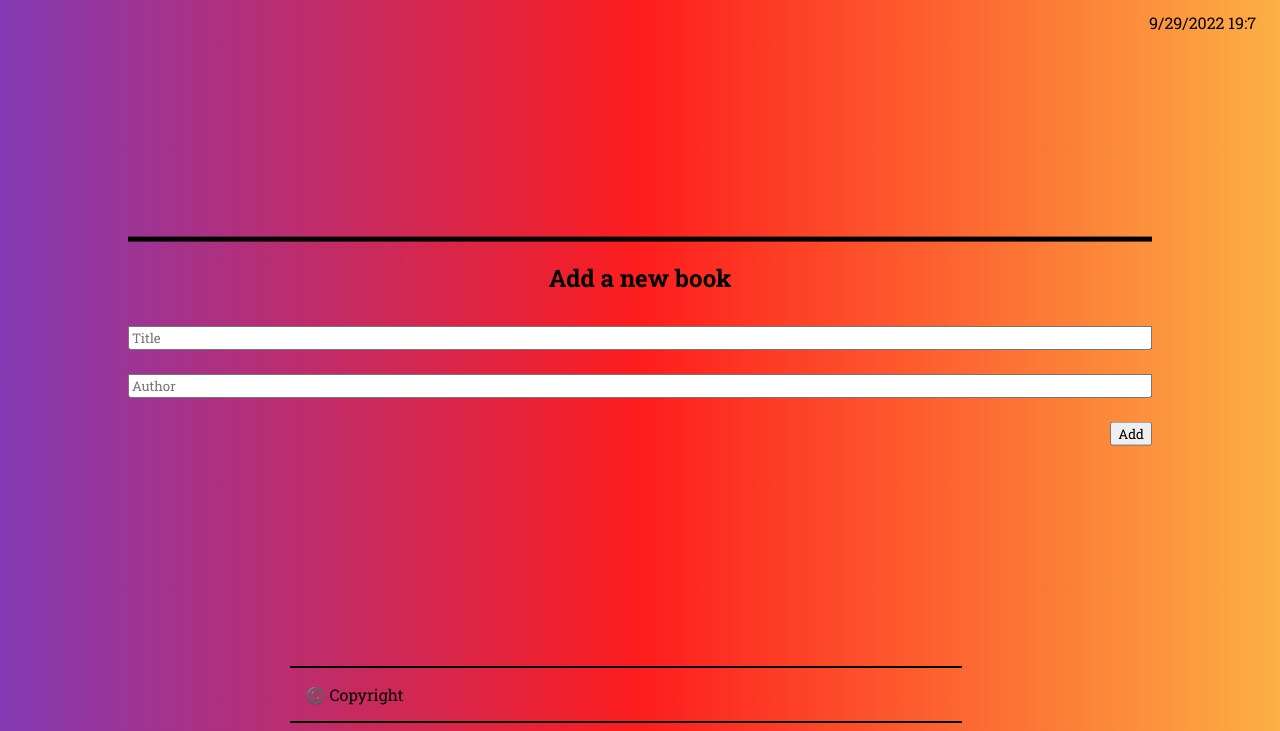
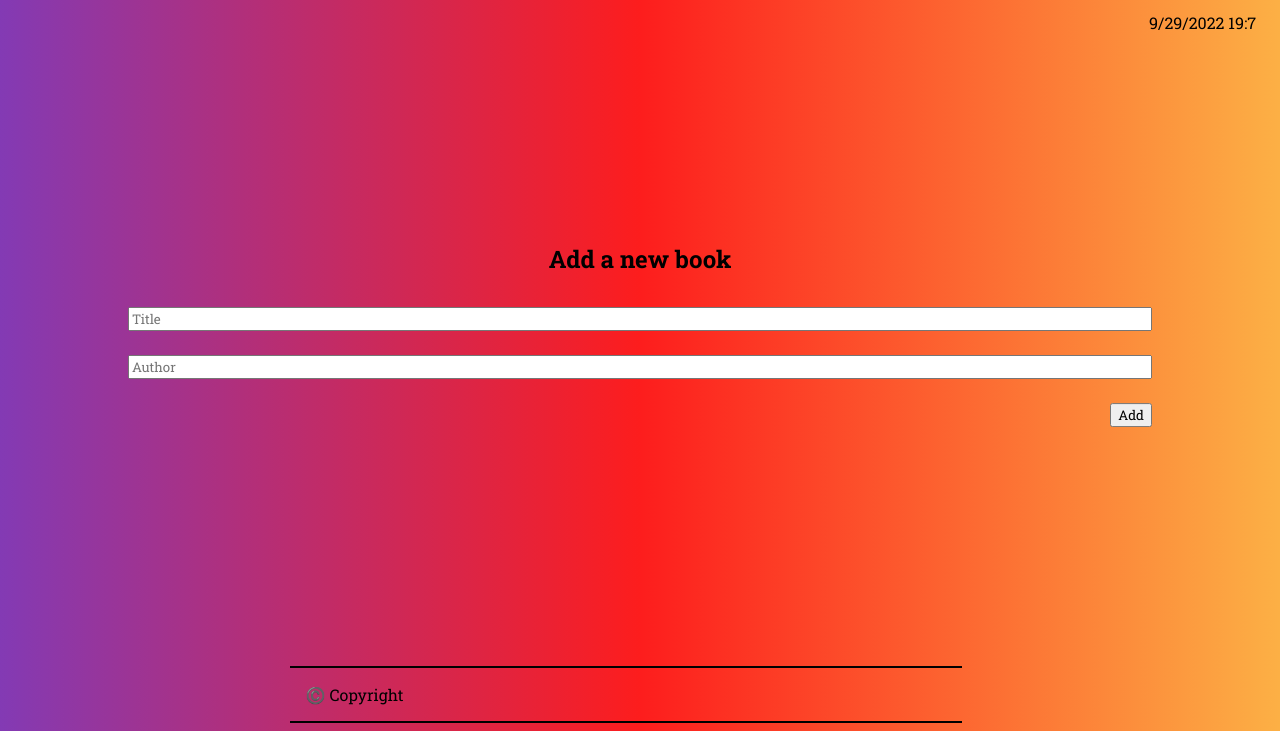
Before and after one commit to MattGomb/awesome-books, a plain HTML site: page index.html in a window 1280 px wide. Shown: the part 69-800 px from the top of the page. Drawn offline with Linux system fonts and the light colour scheme.

Commit message:
Remove divider line that is no longer needed

```diff
--- a/index.html
+++ b/index.html
@@ -32,7 +32,6 @@
         </div>
       </div>
       <form id="inputForm">
-        <div class="divider"></div>
         <h1>Add a new book</h1>
         <div class="form">
           <label for="title" hidden>Title</label>
--- a/style.css
+++ b/style.css
@@ -91,11 +91,6 @@ td:nth-child(3n) {
   margin-right: 1rem;
 }
 
-.divider {
-  margin-top: 2rem;
-  border-bottom: 5px solid black;
-}
-
 .form-btn {
   align-self: flex-end;
 }
```
